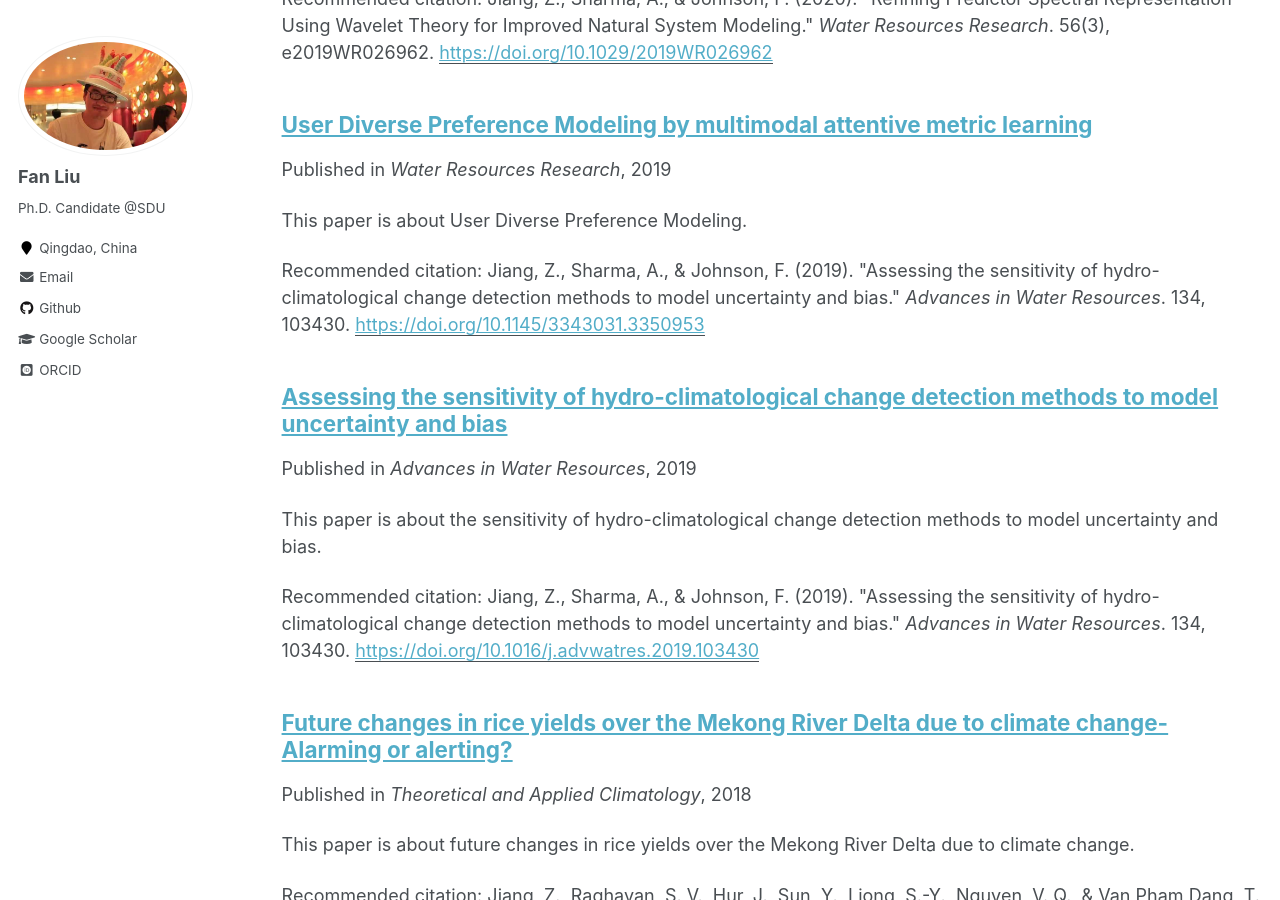
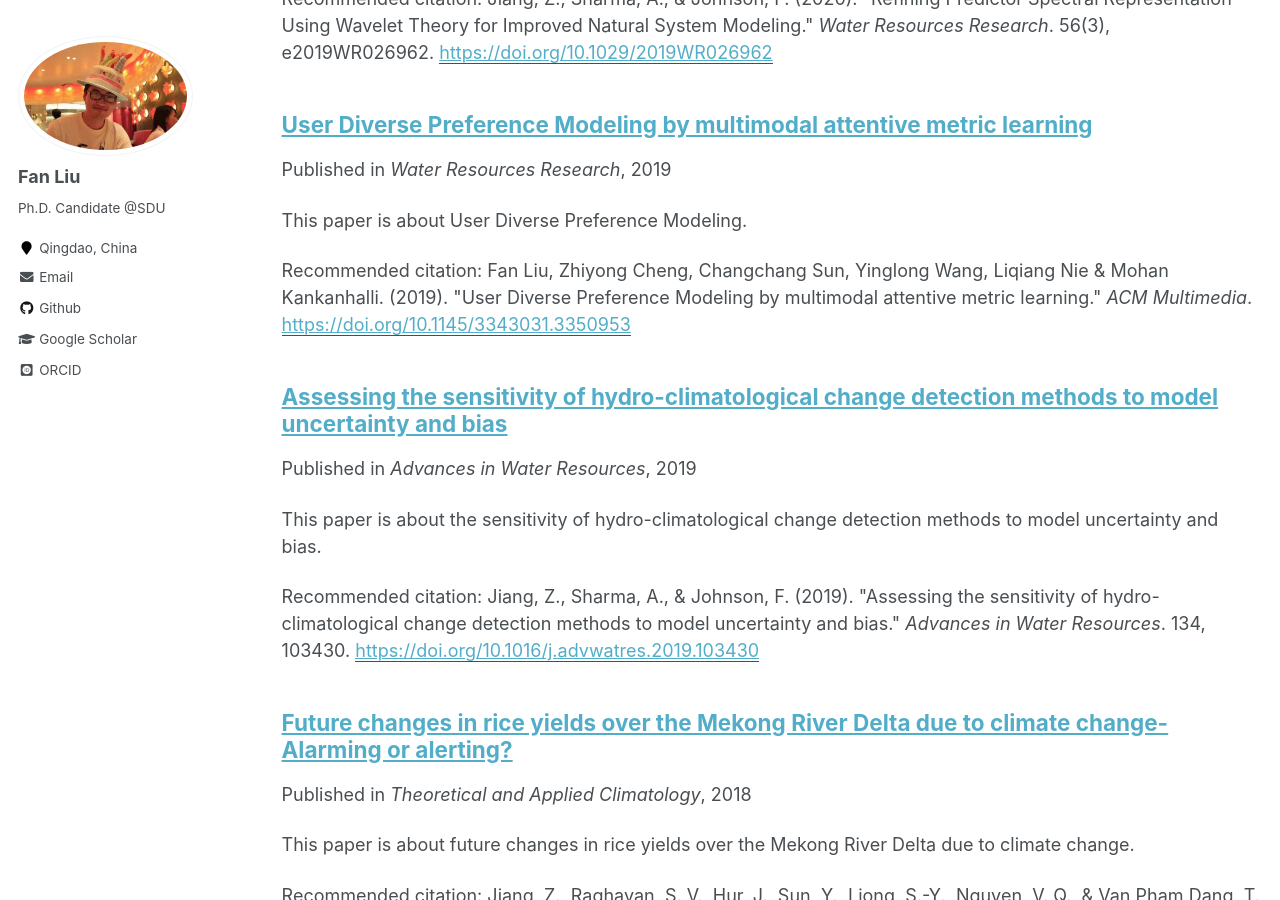
Before and after one commit to liufancs/liufancs.github.io, a Jekyll site: the page built from _pages/publications.md, in a window 1280 px wide and 900 px high, scrolled down 1003 px. Built offline with Jekyll 4.4.1, drawn with Linux system fonts in a browser that asks for light colours; some web fonts are replaced.

Commit message:
Update 2019-10-21-paper-MM.md

```diff
--- a/_publications/2019-10-21-paper-MM.md
+++ b/_publications/2019-10-21-paper-MM.md
@@ -6,7 +6,7 @@ excerpt: 'This paper is about User Diverse Preference Modeling.'
 date: 2019-10-21
 venue: 'Water Resources Research'
 paperurl: 'https://doi.org/10.1145/3343031.3350953'
-citation: 'Jiang, Z., Sharma, A., & Johnson, F. (2019). "Assessing the sensitivity of hydro-climatological change detection methods to model uncertainty and bias." <i>Advances in Water Resources</i>. 134, 103430.'
+citation: 'Fan Liu, Zhiyong Cheng, Changchang Sun, Yinglong Wang, Liqiang Nie & Mohan Kankanhalli. (2019). "User Diverse Preference Modeling by multimodal attentive metric learning." <i>ACM Multimedia</i>.'
 ---
 This paper is about User Diverse Preference Modeling.
 
```
